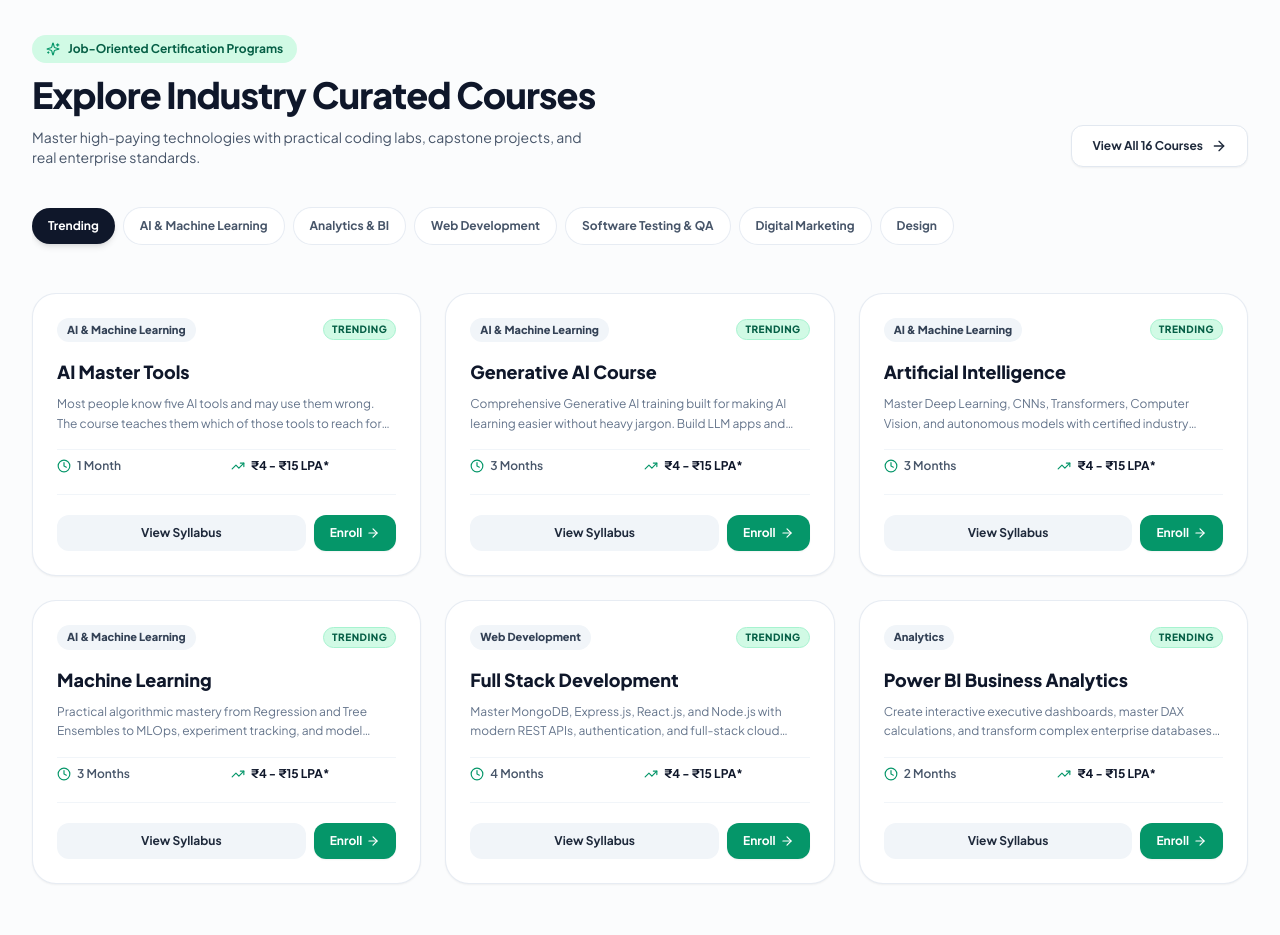
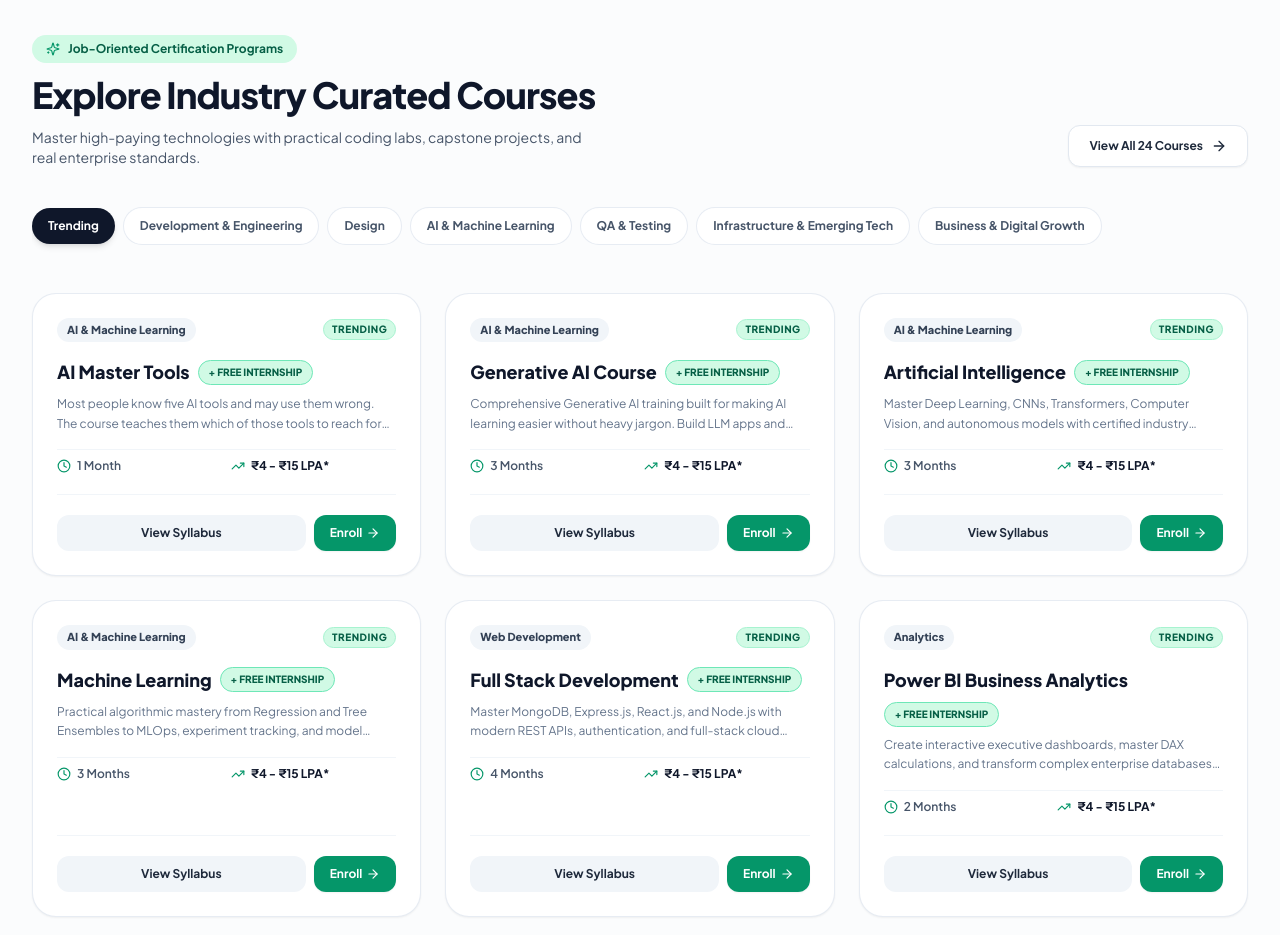
Before and after one commit to Miles2075/mamotechnolabs-main, a React (Vite) app: page / in a window 1280 px wide. Shown: the part 1620-2555 px from the top of the page. Built offline with nearby package versions, Linux system fonts and the light colour scheme.

Commit message:
Align homepage course discovery with grouped service categories

```diff
--- a/src/pages/HomePage.tsx
+++ b/src/pages/HomePage.tsx
@@ -60,13 +60,22 @@ export const HomePage: React.FC<HomePageProps> = ({ navigateTo, openCounseling }
 
   const categories = [
     'Trending',
+    'Development & Engineering',
+    'Design',
     'AI & Machine Learning',
-    'Analytics & BI',
-    'Web Development',
-    'Software Testing & QA',
-    'Digital Marketing',
-    'Design'
+    'QA & Testing',
+    'Infrastructure & Emerging Tech',
+    'Business & Digital Growth'
   ];
+
+  const categoryGroupTerms: Record<string, string[]> = {
+    'Development & Engineering': ['Programing Development', 'Web Development', 'Mobile App Development'],
+    'Design': ['Design'],
+    'AI & Machine Learning': ['AI & Machine Learning'],
+    'QA & Testing': ['Software Testing & QA'],
+    'Infrastructure & Emerging Tech': ['Infrastructure', 'DevOps'],
+    'Business & Digital Growth': ['Digital Marketing', 'SEO', 'Analytics']
+  };
 
   const filteredCourses = catalogCourses.filter(c => {
     // Search match
@@ -80,12 +89,8 @@ export const HomePage: React.FC<HomePageProps> = ({ navigateTo, openCounseling }
     }
 
     if (selectedFilter === 'Trending') return c.badges.includes('Trending');
-    if (selectedFilter === 'Analytics & BI') return c.category.includes('Analytics');
-    if (selectedFilter === 'AI & Machine Learning') return c.category.includes('AI') || c.category.includes('Machine');
-    if (selectedFilter === 'Software Testing & QA') return c.category.includes('Testing');
-    if (selectedFilter === 'Digital Marketing') return c.category.includes('Marketing');
-    if (selectedFilter === 'Web Development') return c.category.includes('Web') || c.category.includes('Programing');
-    if (selectedFilter === 'Design') return c.category.includes('Design');
+    const terms = categoryGroupTerms[selectedFilter];
+    if (terms) return terms.some(term => c.category.toLowerCase().includes(term.toLowerCase()));
     return true;
   });
 
@@ -533,7 +538,7 @@ export const HomePage: React.FC<HomePageProps> = ({ navigateTo, openCounseling }
               onClick={() => navigateTo('courses')}
               className="inline-flex items-center gap-2 px-5 py-3 rounded-xl bg-white border border-slate-200 text-slate-800 font-bold text-xs hover:border-brand-500 hover:text-brand-600 shadow-sm transition-all self-start md:self-auto"
             >
-              <span>View All 16 Courses</span>
+              <span>View All {catalogCourses.length} Courses</span>
               <ArrowRight className="w-4 h-4" />
             </button>
           </div>
@@ -577,9 +582,14 @@ export const HomePage: React.FC<HomePageProps> = ({ navigateTo, openCounseling }
 
                   {/* Title & Desc */}
                   <div>
-                    <h3 className="text-lg font-black text-slate-900 group-hover:text-brand-600 transition-colors">
-                      {course.name}
-                    </h3>
+                    <div className="flex flex-wrap items-center gap-2">
+                      <h3 className="text-lg font-black text-slate-900 group-hover:text-brand-600 transition-colors">
+                        {course.name}
+                      </h3>
+                      <span className="inline-flex items-center gap-1 rounded-full bg-emerald-100 text-emerald-800 border border-emerald-300 px-2.5 py-1 text-[10px] font-extrabold">
+                        + FREE INTERNSHIP
+                      </span>
+                    </div>
                     <p className="text-xs text-slate-500 mt-2 line-clamp-2 leading-relaxed">
                       {course.description}
                     </p>
```
